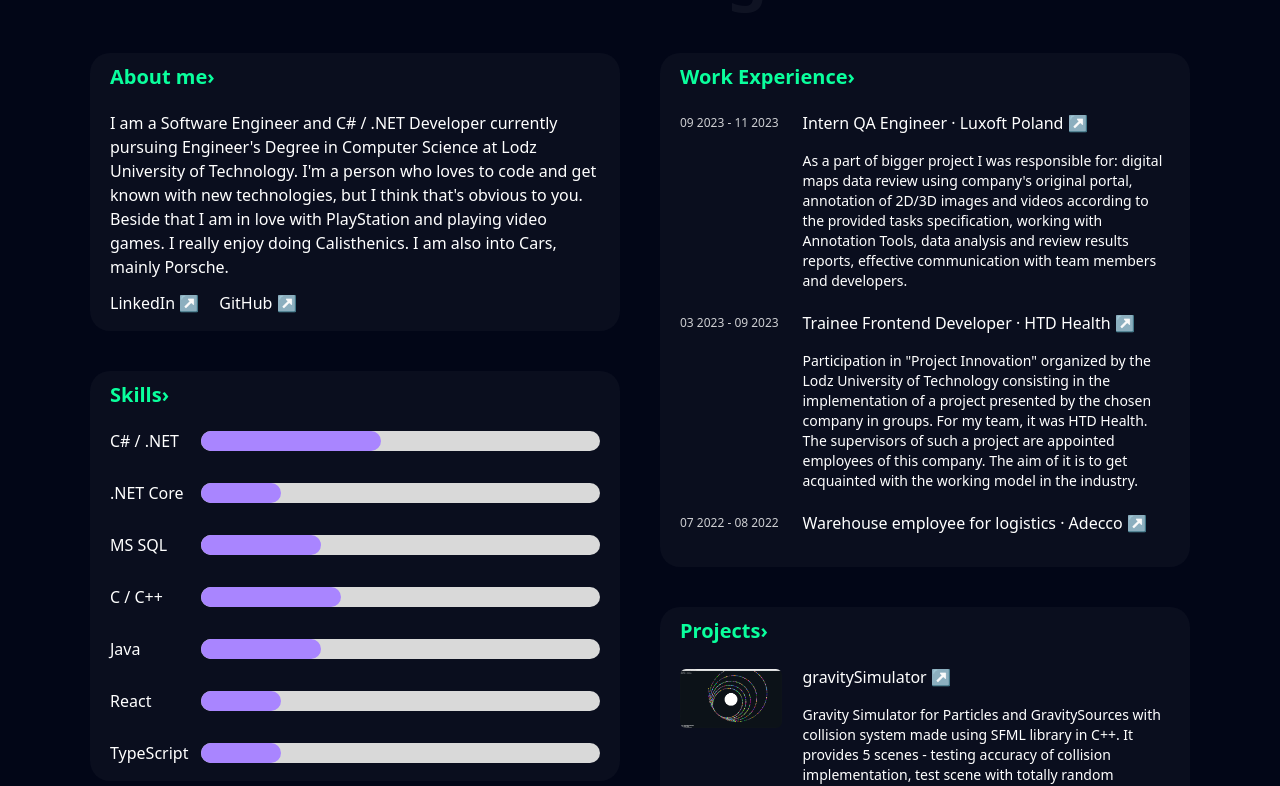
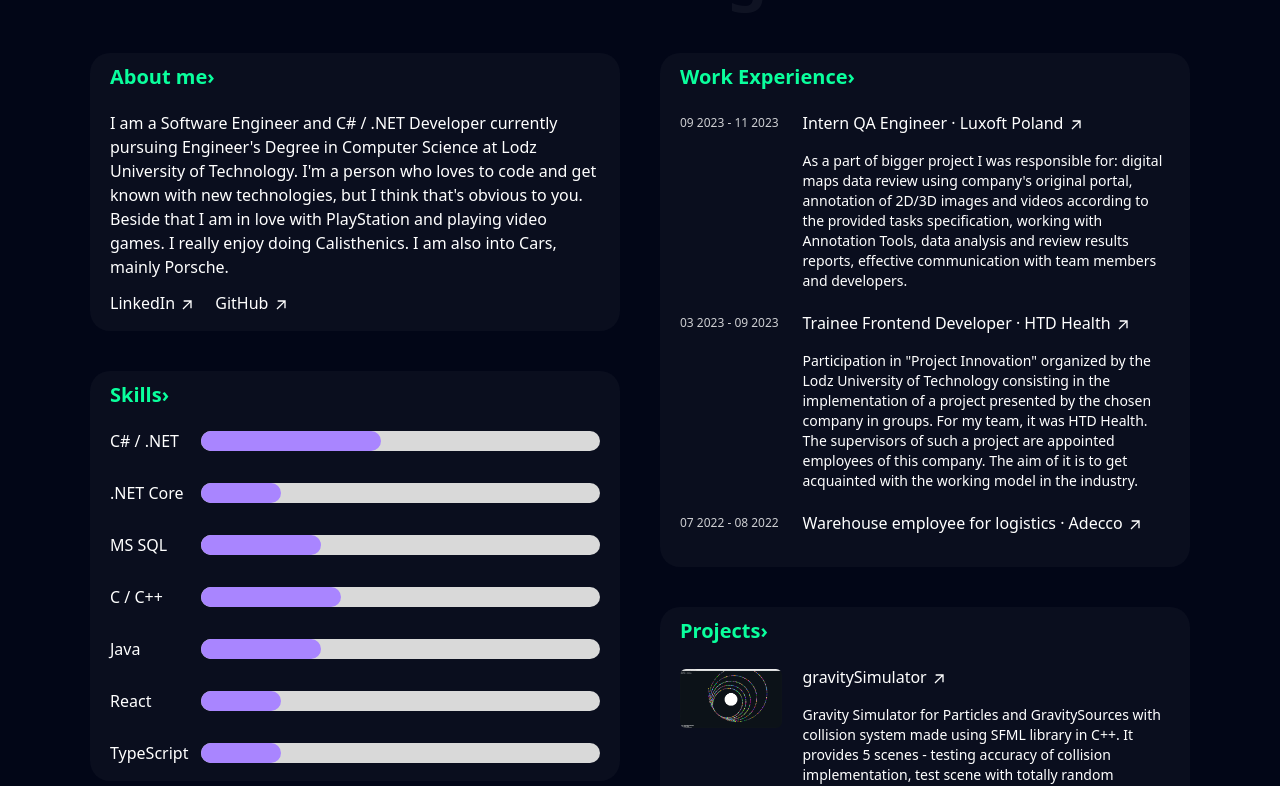
Before and after one commit to jaqubm/PortfolioV2, a React (Vite) app: page / in a window 1280 px wide. Shown: the part 475-1261 px from the top of the page. Built offline with nearby package versions, Linux system fonts and the light colour scheme.

Commit message:
Updated Arrow indicating link

```diff
--- a/src/components/DetailInfo.tsx
+++ b/src/components/DetailInfo.tsx
@@ -15,12 +15,17 @@ const DetailInfo = ({ date, title, company, subtitle, link, children } : DetailI
         { date }
       </p>
 
-      <div className="basis-3/4 ">
+      <div className="basis-3/4 group">
 
         <div className="font-medium mb-4">
 
-          <h1 className={ "text-base " + (link ? 'hover:text-primary' : '') }>
-            { title } &middot; { company } { link ? <span>&#8599;</span> : '' }
+          <h1 className={ "inline-block text-base fill-text " + (link ? 'group-hover:text-primary' : '') }>
+            { title } &middot; { company }&nbsp;
+            { link ?
+            <svg className="inline-block fill-text transition-transform group-hover:fill-primary group-hover:-translate-y-1 group-hover:translate-x-1" xmlns="http://www.w3.org/2000/svg" width="16" height="16" viewBox="0 0 24 24">
+              <polygon points="7 7 15.586 7 5.293 17.293 6.707 18.707 17 8.414 17 17 19 17 19 5 7 5 7 7"/>
+            </svg>
+            : '' }
           </h1>
 
           { subtitle?.map(item =>
--- a/src/components/ProjectInfo.tsx
+++ b/src/components/ProjectInfo.tsx
@@ -12,10 +12,13 @@ const ProjectInfo = ({ image, title, children } : ProjectInfoProps) => (
         <img src={ image } className="w-10/12 rounded-md" />
       </div>
 
-      <div className="basis-3/4">
+      <div className="basis-3/4 group">
 
-          <h1 className="text-base font-medium mb-4 hover:text-primary">
-            { title } &#8599;
+          <h1 className="text-base font-medium mb-4 group-hover:text-primary">
+            { title }&nbsp;
+            <svg className="inline-block fill-text transition-transform group-hover:fill-primary group-hover:-translate-y-1 group-hover:translate-x-1" xmlns="http://www.w3.org/2000/svg" width="16" height="16" viewBox="0 0 24 24">
+              <polygon points="7 7 15.586 7 5.293 17.293 6.707 18.707 17 8.414 17 17 19 17 19 5 7 5 7 7"/>
+            </svg>
           </h1>
 
         <p className="text-sm">
--- a/src/components/pages/AboutMe.tsx
+++ b/src/components/pages/AboutMe.tsx
@@ -15,12 +15,18 @@ const AboutMe = () => (
 
       <div className="flex space-x-5 font-medium mt-3">
 
-        <a className="hover:text-primary" href="https://www.linkedin.com/in/jaqubm/" target="_blank">
-          LinkedIn ↗
+        <a className="group hover:text-primary" href="https://www.linkedin.com/in/jaqubm/" target="_blank">
+          LinkedIn&nbsp;
+            <svg className="inline-block fill-text transition-transform group-hover:fill-primary group-hover:-translate-y-1 group-hover:translate-x-1" xmlns="http://www.w3.org/2000/svg" width="16" height="16" viewBox="0 0 24 24">
+              <polygon points="7 7 15.586 7 5.293 17.293 6.707 18.707 17 8.414 17 17 19 17 19 5 7 5 7 7"/>
+            </svg>
         </a>
 
-        <a className="hover:text-primary" href="https://github.com/jaqubm" target="_blank">
-          GitHub ↗
+        <a className="group hover:text-primary" href="https://github.com/jaqubm" target="_blank">
+          GitHub&nbsp;
+          <svg className="inline-block fill-text transition-transform group-hover:fill-primary group-hover:-translate-y-1 group-hover:translate-x-1" xmlns="http://www.w3.org/2000/svg" width="16" height="16" viewBox="0 0 24 24">
+            <polygon points="7 7 15.586 7 5.293 17.293 6.707 18.707 17 8.414 17 17 19 17 19 5 7 5 7 7"/>
+          </svg>
         </a>
 
       </div>
```
